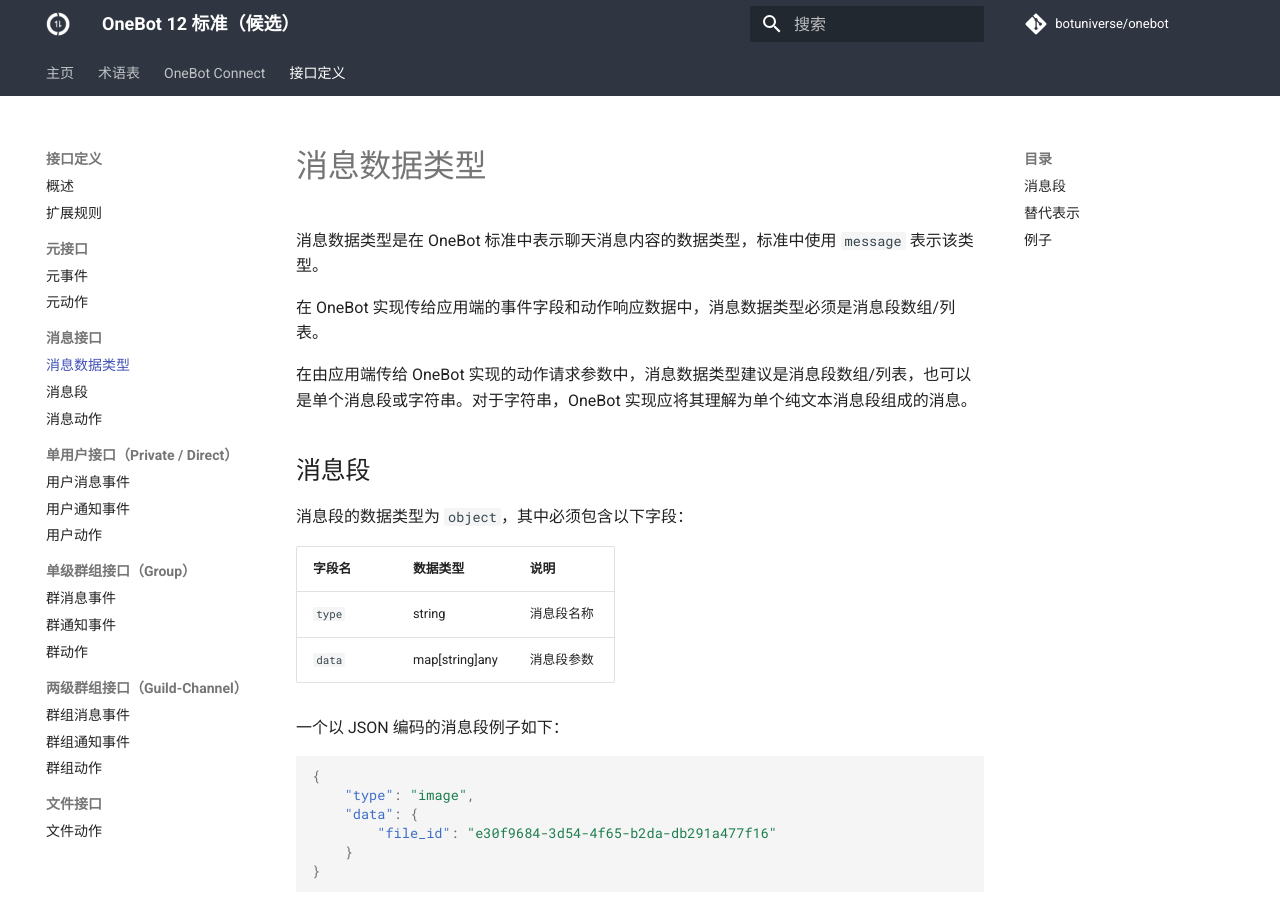
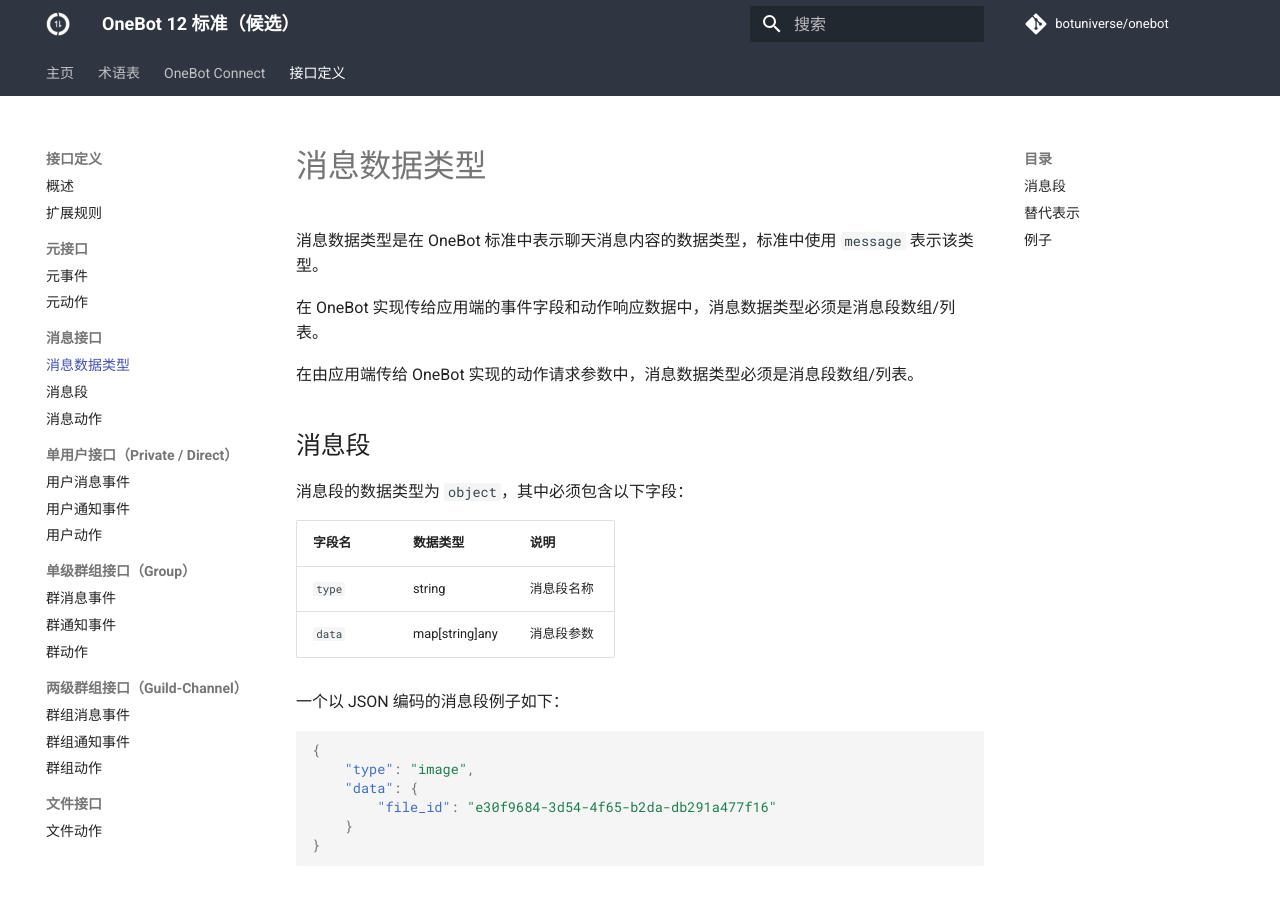
Before and after one commit to botuniverse/onebot, an MkDocs documentation site: the page built from specs/interface/message/type.md, in a window 1280 px wide and 900 px high. Built offline with MkDocs 1.6.1 and Material for MkDocs 9.7.7, drawn with Linux system fonts in a browser that asks for light colours; comment, search, counter and statistics services are not loaded.

Commit message:
Update type.md

```diff
--- a/specs/interface/message/type.md
+++ b/specs/interface/message/type.md
@@ -2,7 +2,7 @@
 
 在 OneBot 实现传给应用端的事件字段和动作响应数据中，消息数据类型必须是消息段数组/列表。
 
-在由应用端传给 OneBot 实现的动作请求参数中，消息数据类型建议是消息段数组/列表，也可以是单个消息段或字符串。对于字符串，OneBot 实现应将其理解为单个纯文本消息段组成的消息。
+在由应用端传给 OneBot 实现的动作请求参数中，消息数据类型必须是消息段数组/列表。
 
 ## 消息段
 
```
